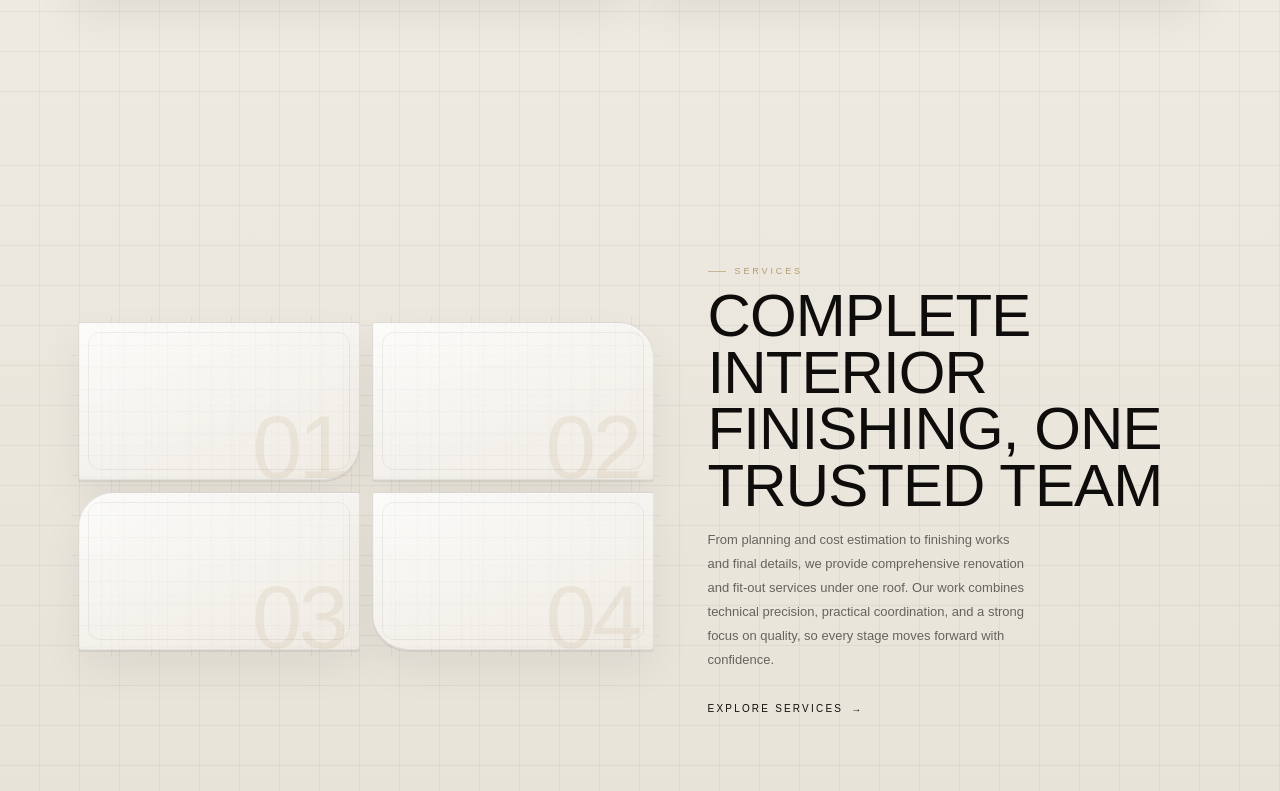
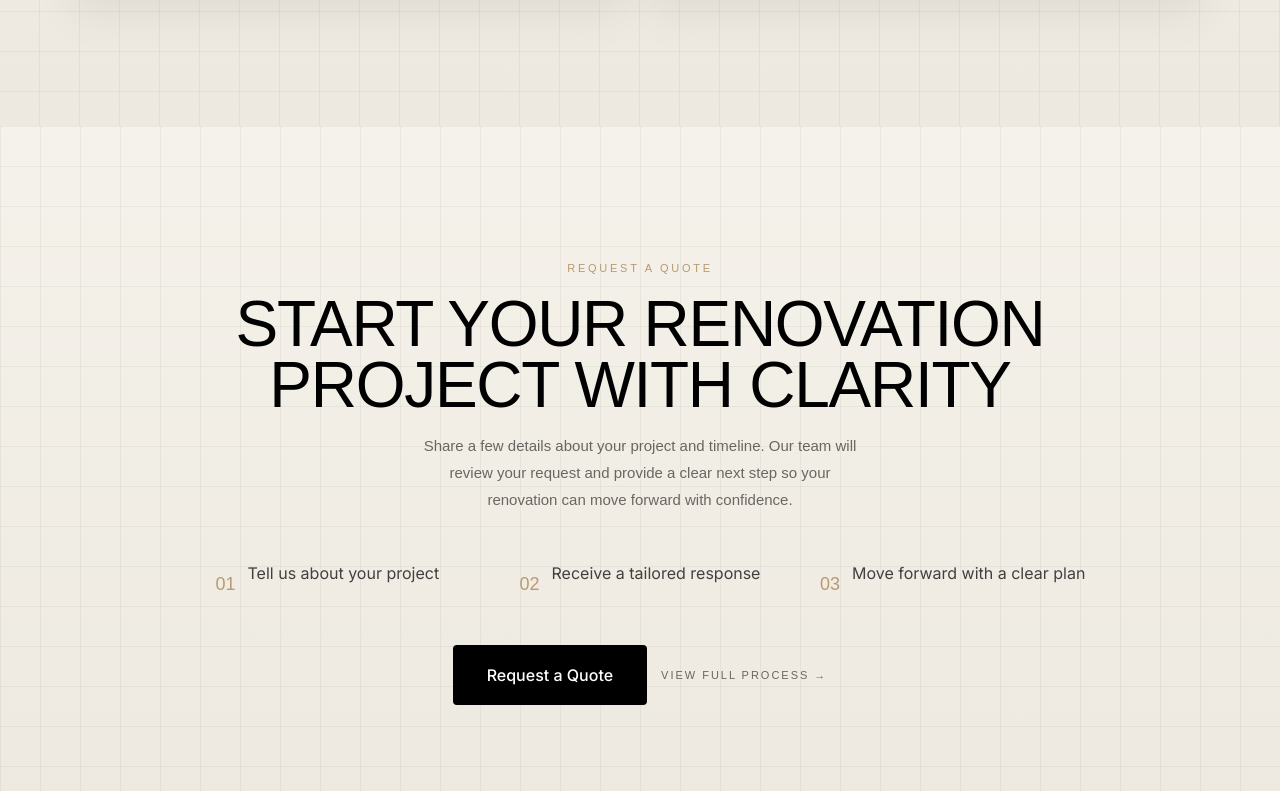
Before and after one commit to romanasolovan/prosto-remont, a Next.js app: page /en in a window 1280 px wide. Shown: the part 3749-4540 px from the top of the page. Built offline with nearby package versions, Linux system fonts and the light colour scheme.

Commit message:
Create quote highlight Section

```diff
--- a/app/[locale]/page.tsx
+++ b/app/[locale]/page.tsx
@@ -5,6 +5,7 @@ import TrustedBrands from "@/components/home/TrustedBrands/TrustedBrands";
 import HomeHero from "@/components/home/HomeHero/HomeHero";
 import WhyChooseUs from "@/components/home/WhyChooseUs/WhyChooseUs";
 import ClientOpinionsPreview from "@/components/home/ClientOpinionsPreview/ClientOpinionsPreview";
+import QuoteHighlight from "@/components/home/QuoteHighlight/QuoteHighlight";
 
 export default function Home() {
   const t = useTranslations("home");
@@ -16,6 +17,7 @@ export default function Home() {
       <TrustedBrands />
       <WhyChooseUs />
       <ClientOpinionsPreview />
+      <QuoteHighlight />
 
       <section className={styles.previewSection} id="services">
         <div className="container">
--- /dev/null
+++ b/components/home/QuoteHighlight/QuoteHighlight.module.css
@@ -0,0 +1,96 @@
+.quoteHighlight {
+  position: relative;
+  padding: clamp(80px, 10vw, 140px) 0;
+  background:
+    linear-gradient(var(--grid) 1px, transparent 1px),
+    linear-gradient(90deg, var(--grid) 1px, transparent 1px),
+    linear-gradient(180deg, var(--paper) 0%, var(--paper-2) 100%);
+  background-size:
+    40px 40px,
+    40px 40px,
+    auto;
+}
+
+.inner {
+  max-width: 920px;
+  margin: 0 auto;
+  text-align: center;
+}
+
+.eyebrow {
+  font-family: "Barlow Condensed", sans-serif;
+  font-size: 11px;
+  letter-spacing: 0.25em;
+  text-transform: uppercase;
+  color: var(--sand);
+}
+
+.title {
+  margin: 16px 0;
+  font-family: "Barlow Condensed", sans-serif;
+  font-size: clamp(36px, 5vw, 64px);
+  font-weight: 300;
+  line-height: 0.95;
+  text-transform: uppercase;
+  letter-spacing: -0.02em;
+}
+
+.description {
+  max-width: 52ch;
+  margin: 0 auto;
+  font-family: "Barlow", sans-serif;
+  font-size: 15px;
+  line-height: 1.8;
+  color: var(--ink-60);
+}
+
+.steps {
+  margin: 48px 0 36px;
+  display: grid;
+  gap: 18px;
+}
+
+.step {
+  display: flex;
+  gap: 12px;
+  align-items: center;
+  justify-content: center;
+}
+
+.stepNumber {
+  font-family: "Barlow Condensed", sans-serif;
+  font-size: 18px;
+  color: var(--sand);
+}
+
+.actions {
+  display: flex;
+  flex-direction: column;
+  gap: 14px;
+  align-items: center;
+}
+
+.secondaryLink {
+  font-family: "Barlow Condensed", sans-serif;
+  font-size: 11px;
+  letter-spacing: 0.18em;
+  text-transform: uppercase;
+  text-decoration: none;
+  color: var(--ink-60);
+  transition: color 0.2s ease;
+}
+
+.secondaryLink:hover {
+  color: var(--ink);
+}
+
+@media (min-width: 768px) {
+  .steps {
+    grid-template-columns: repeat(3, 1fr);
+  }
+
+  .actions {
+    flex-direction: row;
+    justify-content: center;
+  }
+}
--- /dev/null
+++ b/components/home/QuoteHighlight/QuoteHighlight.tsx
@@ -0,0 +1,53 @@
+import { Link } from "@/navigation";
+import styles from "./QuoteHighlight.module.css";
+
+export default function QuoteHighlight() {
+  return (
+    <section className={styles.quoteHighlight}>
+      <div className="container">
+        <div className={styles.inner}>
+          <div className={styles.header}>
+            <span className={styles.eyebrow}>Request a quote</span>
+
+            <h2 className={styles.title}>
+              Start your renovation project with clarity
+            </h2>
+
+            <p className={styles.description}>
+              Share a few details about your project and timeline. Our team will
+              review your request and provide a clear next step so your
+              renovation can move forward with confidence.
+            </p>
+          </div>
+
+          <div className={styles.steps}>
+            <div className={styles.step}>
+              <span className={styles.stepNumber}>01</span>
+              <p>Tell us about your project</p>
+            </div>
+
+            <div className={styles.step}>
+              <span className={styles.stepNumber}>02</span>
+              <p>Receive a tailored response</p>
+            </div>
+
+            <div className={styles.step}>
+              <span className={styles.stepNumber}>03</span>
+              <p>Move forward with a clear plan</p>
+            </div>
+          </div>
+
+          <div className={styles.actions}>
+            <Link href="/process" className="btn btn-primary">
+              Request a Quote
+            </Link>
+
+            <Link href="/process" className={styles.secondaryLink}>
+              View full process →
+            </Link>
+          </div>
+        </div>
+      </div>
+    </section>
+  );
+}
```
Also changed, not shown: components/home/ProcessPreview/ProcessPreview.module.css (added), components/home/ProcessPreview/ProcessPreview.tsx (added), components/home/ProjectsPreview/ProjectsPreview.module.css (added), components/home/ProjectsPreview/ProjectsPreview.tsx (added), components/home/ServicesPreview/ServicesPreview.module.css (added), components/home/ServicesPreview/ServicesPreview.tsx (added).
